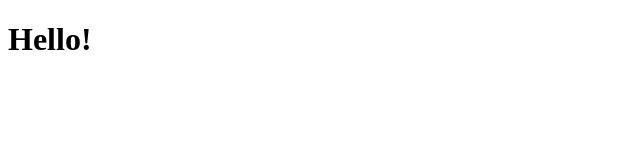
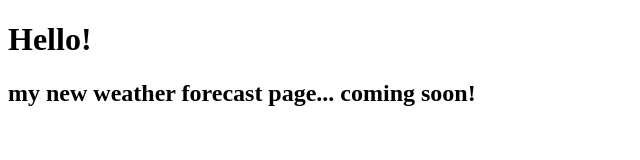
Before and after one commit to luisakiefer/weather-forecast, a plain HTML site: page index.html in a window 1280 px wide. Shown: the whole page, without its empty margins (0-640 px from the left). Drawn offline with Linux system fonts and the light colour scheme.

Commit message:
created a welcome message

```diff
--- a/index.html
+++ b/index.html
@@ -8,5 +8,7 @@
   </head>
   <body>
     <h1>Hello!</h1>
+
+    <h2>my new weather forecast page... coming soon!</h2>
   </body>
 </html>
```
